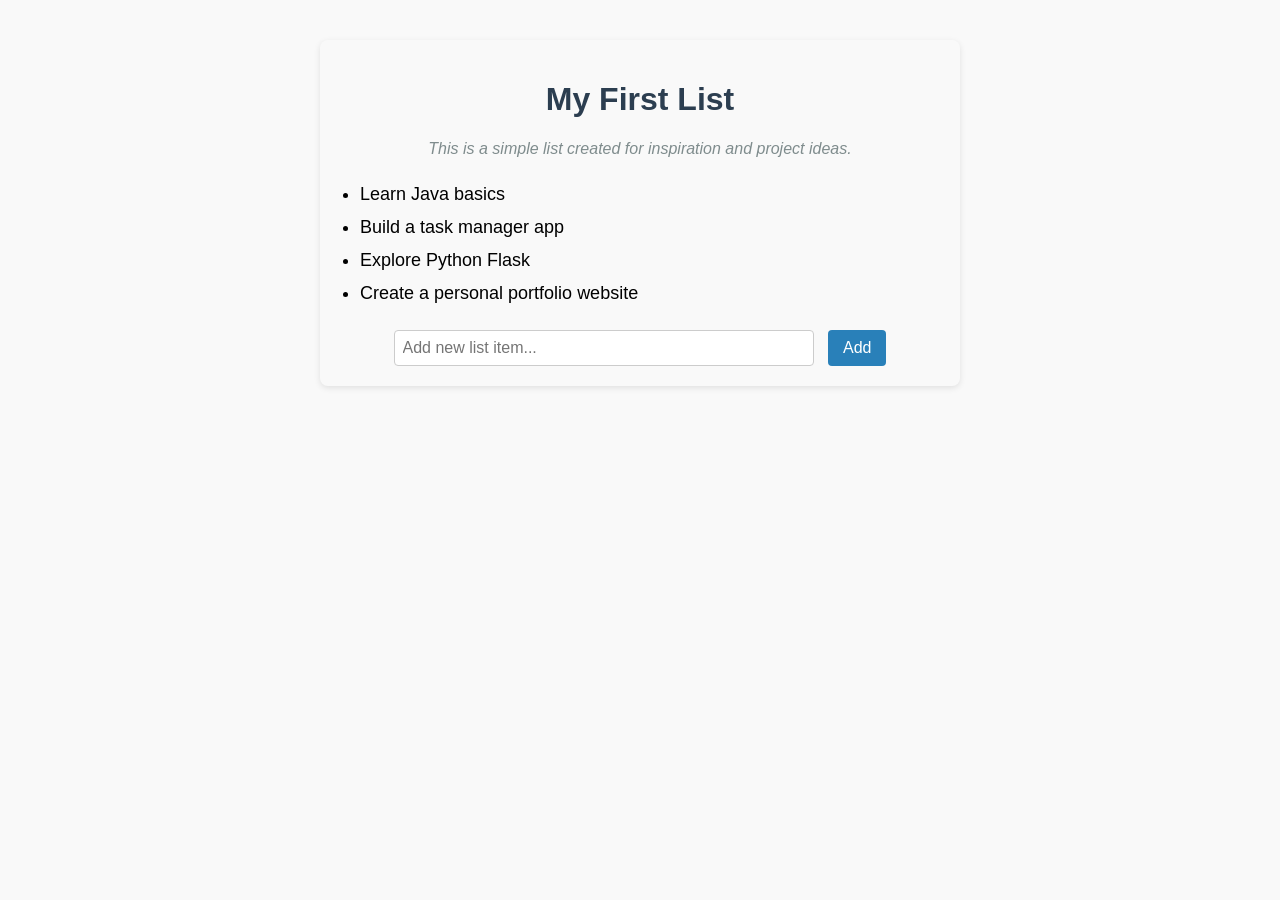
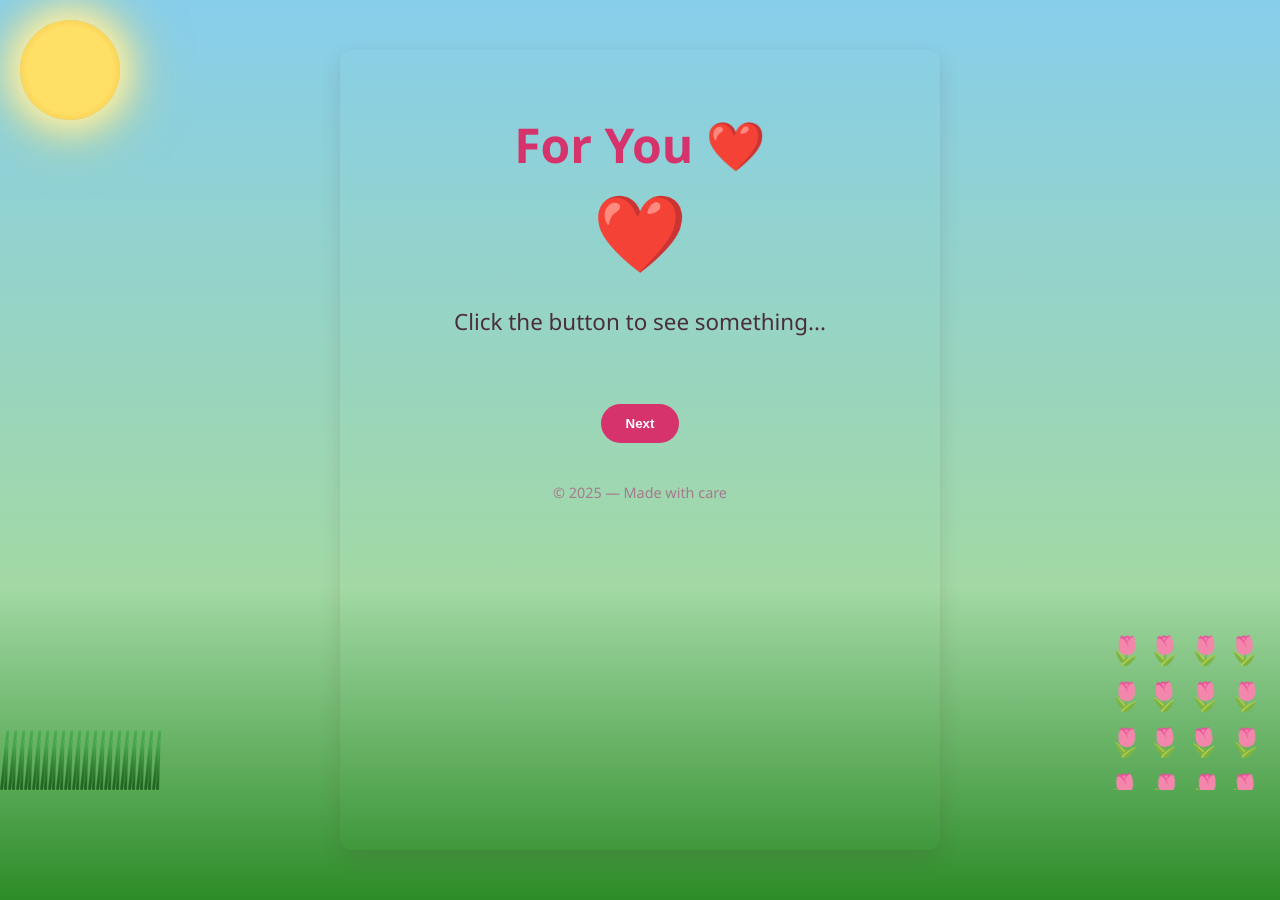
Before and after one commit to SHUJ-9/Happy_Birthday_Baby, a plain HTML site: page index.html in a window 1280 px wide. Before the commit the page ends 800 px from the top, so only its background shows below. Drawn offline with Linux system fonts and the light colour scheme.

Commit message:
Update index.html
Signed-off-by: Shuj <joshmuit81@gmail.com>

```diff
--- a/index.html
+++ b/index.html
@@ -3,97 +3,312 @@
 <head>
 <meta charset="UTF-8" />
 <meta name="viewport" content="width=device-width, initial-scale=1" />
-  <title>My First List</title>
+<title>For You - Garden</title>
 <style>
   body {
-      font-family: Arial, sans-serif;
+    margin: 0;
+    font-family: 'Segoe UI', Tahoma, Geneva, Verdana, sans-serif;
+    color: #4b2e39;
     max-width: 600px;
-      margin: 40px auto;
-      background-color: #f9f9f9;
-      padding: 20px;  /* Added padding value */
-      border-radius: 8px;
-      box-shadow: 0 2px 6px rgba(0,0,0,0.1);
+    margin: 50px auto;
+    padding: 30px;
+    border-radius: 12px;
+    box-shadow: 0 8px 20px rgba(75, 46, 57, 0.15);
+    text-align: center;
+    position: relative;
+    background: linear-gradient(to bottom, #87ceeb 0%, #a3d9a5 65%, #2d8c27 100%);
+    overflow-x: hidden;
+    min-height: 100vh;
+    box-sizing: border-box;
+    user-select: none;
+  }
+  /* Sun */
+  body::before {
+    content: "";
+    position: fixed;
+    top: 20px;
+    left: 20px;
+    width: 100px;
+    height: 100px;
+    background: radial-gradient(circle at center, #ffe066 60%, #f4c242 90%);
+    border-radius: 50%;
+    box-shadow:
+      0 0 30px 8px #fff1a8,
+      0 0 50px 20px #ffe06688;
+    z-index: 0;
+    pointer-events: none;
+  }
+  .garden-ground {
+    position: fixed;
+    bottom: 0;
+    left: 0;
+    width: 100vw;
+    height: 160px;
+    display: flex;
+    justify-content: flex-end;
+    align-items: flex-end;
+    gap: 20px;
+    z-index: 0;
+    box-sizing: border-box;
+    padding-bottom: 10px;
+    background: transparent;
+  }
+  .grass {
+    flex: 1 1 auto;
+    display: flex;
+    justify-content: flex-start;
+    align-items: flex-end;
+    gap: 1px;
+    pointer-events: none;
+  }
+  .blade {
+    width: 3px;
+    height: 60px;
+    background: linear-gradient(to top, #206020, #4caf50);
+    border-radius: 2px;
+    transform-origin: bottom center;
+    animation: sway 3s ease-in-out infinite;
+  }
+  .blade:nth-child(even) {
+    height: 50px;
+    animation-delay: 1.5s;
+  }
+  @keyframes sway {
+    0%, 100% { transform: rotate(0deg); }
+    50% { transform: rotate(8deg); }
+  }
+  .tulip-column {
+    display: flex;
+    flex-wrap: wrap;
+    justify-content: flex-end;
+    gap: 8px;
+    max-height: 160px;
+    overflow-y: auto;
+    width: 160px;
+    margin-right: 20px;
+    pointer-events: auto;
+    cursor: grab;
+    user-select: none;
+  }
+  .tulip {
+    animation: sway 3s ease-in-out infinite;
+    transform-origin: center bottom;
+    font-size: 28px;
+    user-select: none;
+    width: 32px;
+    height: 38px;
+    display: flex;
+    align-items: flex-end;
+    justify-content: center;
+    transition: transform 0.3s ease;
+    border-radius: 4px;
+  }
+  .tulip:hover {
+    transform: scale(1.3);
+  }
+  .tulip.dragging {
+    opacity: 0.5;
+    cursor: grabbing;
+  }
+  .tulip.over {
+    outline: 2px dashed #a1284f;
+    transform: scale(1.4);
+    z-index: 10;
+    position: relative;
+  }
+  .tulip:nth-child(odd) {
+    animation-delay: 0s;
+  }
+  .tulip:nth-child(even) {
+    animation-delay: 1.5s;
   }
   h1 {
-      color: #2c3e50;
-      text-align: center;
+    font-size: 3rem;
+    margin-bottom: 10px;
+    color: #d6336c;
+    position: relative;
+    z-index: 1;
   }
-    #listDescription {
-      font-style: italic;
-      color: #7f8c8d;
-      margin-bottom: 20px;
-      text-align: center;
+  .heart {
+    font-size: 4rem;
+    color: #d6336c;
+    animation: heartbeat 1.5s infinite;
+    position: relative;
+    z-index: 1;
   }
-    ul {
-      list-style-type: disc;
-      padding-left: 20px;
+  @keyframes heartbeat {
+    0%, 100% { transform: scale(1); }
+    50% { transform: scale(1.2); }
   }
-    li {
-      padding: 6px 0;
-      font-size: 18px;
+  #messageBox {
+    font-size: 1.4rem;
+    line-height: 1.6;
+    min-height: 3em;
+    margin: 30px 0;
+    white-space: pre-wrap;
+    position: relative;
+    z-index: 1;
+    min-height: 70px;
   }
-    form {
-      margin-top: 20px;
-      text-align: center;
+  .button {
+    display: inline-block;
+    padding: 12px 25px;
+    background-color: #d6336c;
+    color: white;
+    text-decoration: none;
+    border-radius: 25px;
+    font-weight: bold;
+    transition: background-color 0.3s ease;
+    cursor: pointer;
+    border: none;
+    position: relative;
+    z-index: 1;
   }
-    input[type="text"] {
-      padding: 8px;
-      width: 70%;
-      font-size: 16px;
-      border: 1px solid #ccc;
-      border-radius: 4px;
-      box-sizing: border-box;
+  .button:hover:not(:disabled) {
+    background-color: #a1284f;
   }
-    button {
-      padding: 9px 15px;
-      font-size: 16px;
-      background-color: #2980b9;
-      color: white;
-      border: none;
-      border-radius: 4px;
-      cursor: pointer;
-      margin-left: 10px;
-      transition: background-color 0.3s ease;
+  .button:disabled {
+    opacity: 0.5;
+    cursor: default;
   }
-    button:hover {
-      background-color: #3498db;
+  footer {
+    margin-top: 40px;
+    font-size: 0.9rem;
+    color: #a67a8d;
+    position: relative;
+    z-index: 1;
   }
 </style>
 </head>
 <body>
+  <h1>For You ❤️</h1>
+  <div class="heart">❤️</div>
 
-  <h1>My First List</h1>
-  <p id="listDescription">This is a simple list created for inspiration and project ideas.</p>
+  <p id="messageBox">Click the button to see something...</p>
 
-  <ul id="myList">
-    <li>Learn Java basics</li>
-    <li>Build a task manager app</li>
-    <li>Explore Python Flask</li>
-    <li>Create a personal portfolio website</li>
-  </ul>
+  <button class="button" id="nextBtn" onclick="showNextMessage()">Next</button>
 
-  <form id="addItemForm">
-    <input type="text" id="newItemInput" placeholder="Add new list item..." required />
-    <button type="submit">Add</button>
-  </form>
+  <footer>
+    &copy; 2025 — Made with care
+  </footer>
+
+  <!-- Garden ground with grass and tulips -->
+  <div class="garden-ground" aria-hidden="true">
+    <div class="grass"></div>
+    <div class="tulip-column"></div>
+  </div>
 
   <script>
-    const form = document.getElementById('addItemForm');
-    const input = document.getElementById('newItemInput');
-    const list = document.getElementById('myList');
+    const flowerEmojis = ['🌷', '🌹', '🌻', '🌼', '💐'];
+    const tulipColumn = document.querySelector('.tulip-column');
 
-    form.addEventListener('submit', function(e) {
-      e.preventDefault(); // prevent form from submitting the usual way
+    // Create grass blades
+    function createGrass() {
+      const grassContainer = document.querySelector('.grass');
+      for(let i=0; i<40; i++) {
+        const blade = document.createElement('div');
+        blade.className = 'blade';
+        grassContainer.appendChild(blade);
+      }
+    }
 
-      const newItemText = input.value.trim();
-      if (newItemText !== '') {
-        const newLi = document.createElement('li');
-        newLi.textContent = newItemText;
-        list.appendChild(newLi);
-        input.value = ''; // clear input after adding
+    // Create tulips
+    function createTulips() {
+      for(let i = 0; i < 100; i++) {
+        const tulip = document.createElement('div');
+        tulip.className = 'tulip';
+        tulip.textContent = '🌷';
+        tulip.style.animationDelay = (Math.random() * 3) + 's';
+        tulip.setAttribute('draggable', 'true');
+
+        // Change flower emoji on click
+        tulip.addEventListener('click', e => {
+          e.stopPropagation();
+          const newFlower = flowerEmojis[Math.floor(Math.random() * flowerEmojis.length)];
+          tulip.textContent = newFlower;
+        });
+
+        tulipColumn.appendChild(tulip);
+      }
+    }
+
+    // Drag and drop handlers variables
+    let draggedEl = null;
+
+    function addDragAndDrop() {
+      tulipColumn.addEventListener('dragstart', e => {
+        if(e.target.classList.contains('tulip')) {
+          draggedEl = e.target;
+          draggedEl.classList.add('dragging');
+          e.dataTransfer.effectAllowed = 'move';
+          e.dataTransfer.setData('text/plain', '');
         }
       });
+
+      tulipColumn.addEventListener('dragend', e => {
+        if(draggedEl) {
+          draggedEl.classList.remove('dragging');
+          draggedEl = null;
+          tulipColumn.querySelectorAll('.tulip.over').forEach(el => el.classList.remove('over'));
+        }
+      });
+
+      tulipColumn.addEventListener('dragover', e => {
+        e.preventDefault();
+        const target = e.target.closest('.tulip');
+        if (!target || target === draggedEl) return;
+        tulipColumn.querySelectorAll('.tulip.over').forEach(el => el.classList.remove('over'));
+        target.classList.add('over');
+      });
+
+      tulipColumn.addEventListener('dragleave', e => {
+        const target = e.target.closest('.tulip');
+        if(target) target.classList.remove('over');
+      });
+
+      tulipColumn.addEventListener('drop', e => {
+        e.preventDefault();
+        const target = e.target.closest('.tulip');
+        if(!target || !draggedEl || target === draggedEl) return;
+        target.classList.remove('over');
+        const tulips = Array.from(tulipColumn.children);
+        const draggedIndex = tulips.indexOf(draggedEl);
+        const targetIndex = tulips.indexOf(target);
+        if(draggedIndex < targetIndex) {
+          tulipColumn.insertBefore(draggedEl, target.nextSibling);
+        } else {
+          tulipColumn.insertBefore(draggedEl, target);
+        }
+      });
+    }
+
+    // Messages
+    const messages = [
+      "I just wanted to say I miss you.",
+      "I hope you’re doing well.",
+      "Take care of yourself.",
+      "You cross my mind more than you know."
+    ];
+
+    let currentIndex = 0;
+    const box = document.getElementById("messageBox");
+    const button = document.getElementById("nextBtn");
+
+    function showNextMessage() {
+      if (currentIndex < messages.length) {
+        box.textContent = messages[currentIndex];
+        currentIndex++;
+      } else if (currentIndex === messages.length) {
+        box.textContent = "This is all for now.";
+        button.disabled = true;
+        currentIndex++;
+      }
+    }
+
+    // Initialize
+    createGrass();
+    createTulips();
+    addDragAndDrop();
   </script>
-
 </body>
 </html>
```
Lines whose indentation alone changed are shown as unchanged.
